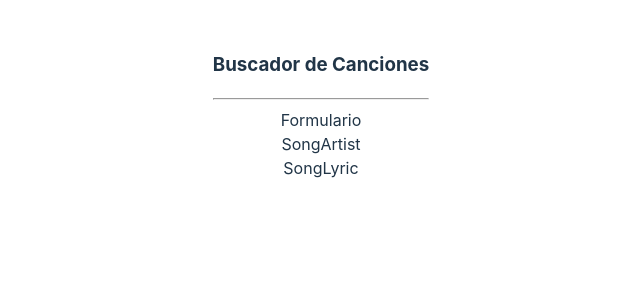
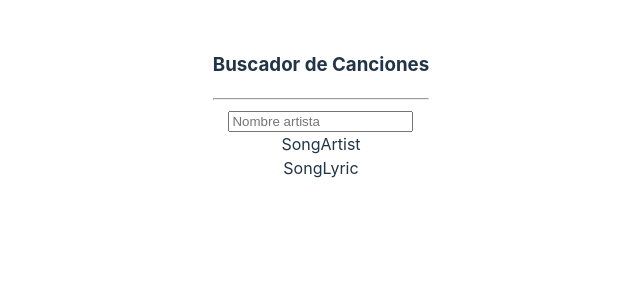
Before and after one commit to SantiagoPBustos/react-song-finder, a React (Vite) app: page / in a window 1280 px wide. Shown: the top 300 px of the page, without its empty margins (319-959 px from the left). Built offline with nearby package versions, Linux system fonts and the light colour scheme.

Commit message:
create components and set logic

```diff
--- a/components/SongForm.jsx
+++ b/components/SongForm.jsx
@@ -1,7 +1,15 @@
 import React from 'react';
 
 function SongForm(handleSearch) {
-    return ( <>Formulario</> );
+    return (
+    <div>
+        <form>
+            <input type="text" name='artist' placeholder='Nombre artista'/>
+
+        </form>
+
+    </div>
+        );
 }
 
 export default SongForm;
```
